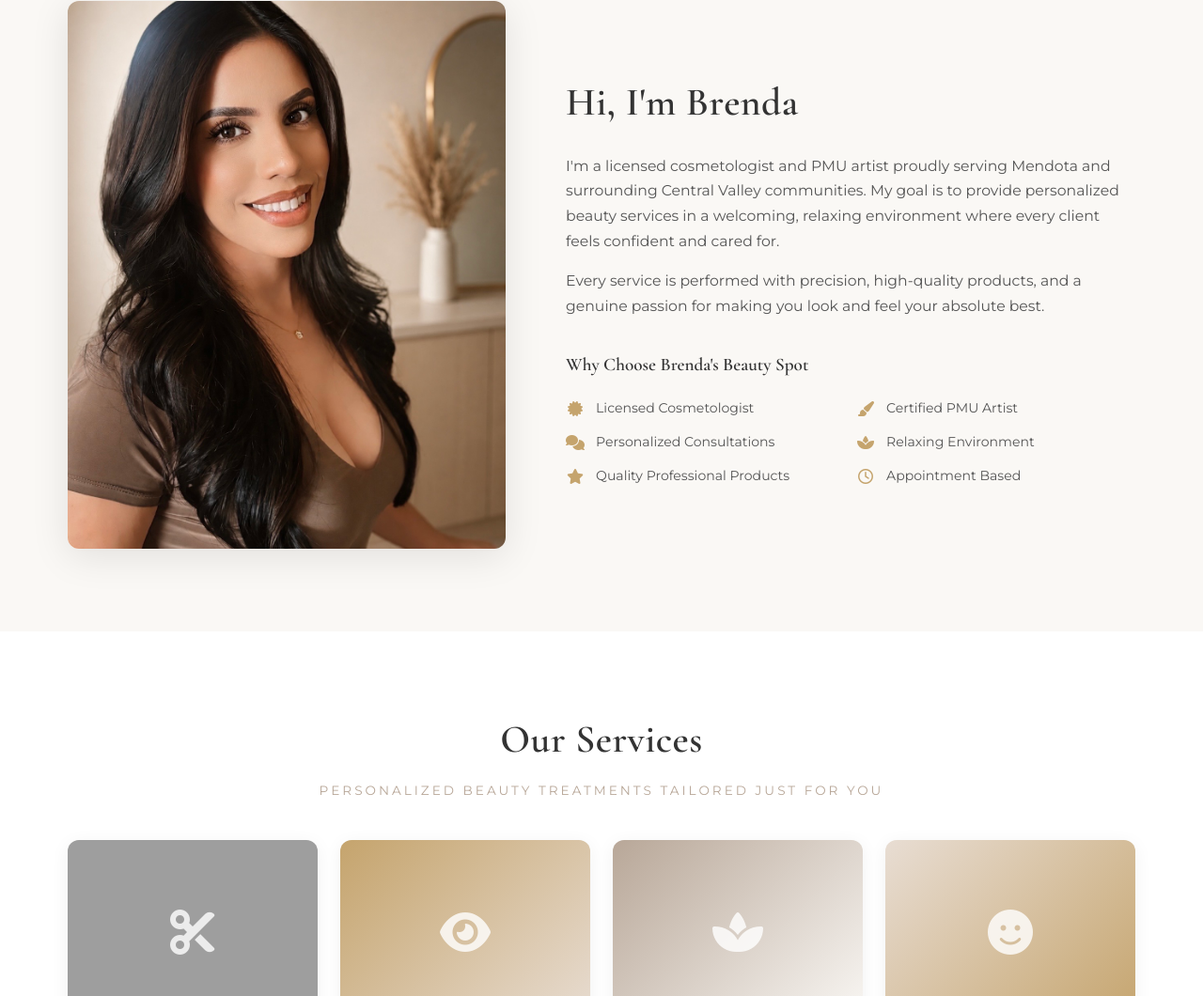
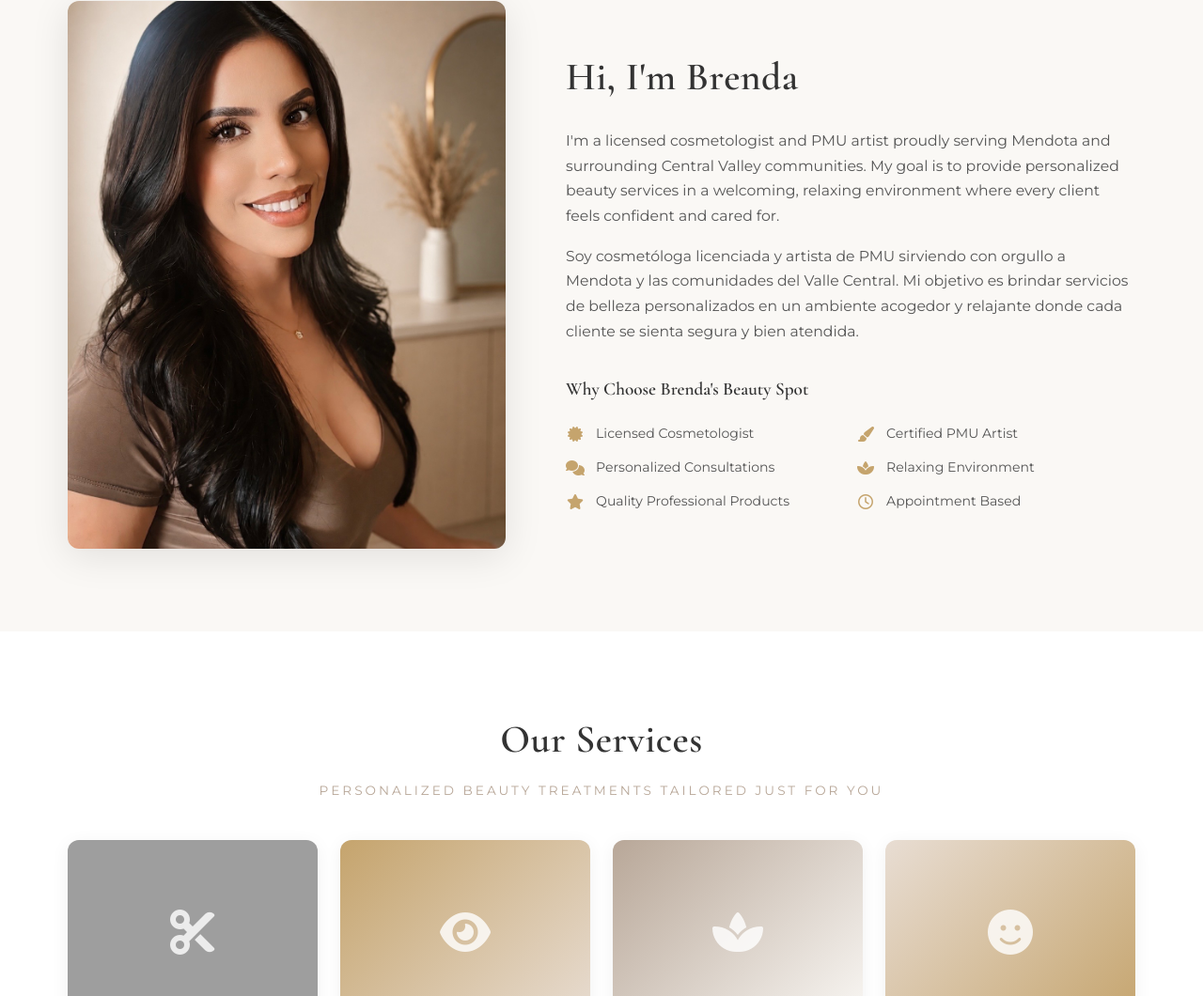
Before and after one commit to larios8567-lgtm/brendas-beauty-spot, a website: page index.html in a window 1280 px wide. Shown: the part 879-1939 px from the top of the page at 94% size. Drawn offline with nearby package versions, Linux system fonts and the light colour scheme; grey boxes are pictures that could not be loaded.

Commit message:
Add Spanish translation of about intro for bilingual clients

```diff
--- a/index.html
+++ b/index.html
@@ -53,7 +53,7 @@
       <div class="about-text fade-in">
         <h2>Hi, I'm Brenda</h2>
         <p>I'm a licensed cosmetologist and PMU artist proudly serving Mendota and surrounding Central Valley communities. My goal is to provide personalized beauty services in a welcoming, relaxing environment where every client feels confident and cared for.</p>
-        <p>Every service is performed with precision, high-quality products, and a genuine passion for making you look and feel your absolute best.</p>
+        <p>Soy cosmetóloga licenciada y artista de PMU sirviendo con orgullo a Mendota y las comunidades del Valle Central. Mi objetivo es brindar servicios de belleza personalizados en un ambiente acogedor y relajante donde cada cliente se sienta segura y bien atendida.</p>
         <div class="about-why">
           <h3>Why Choose Brenda's Beauty Spot</h3>
           <div class="why-grid">
```
